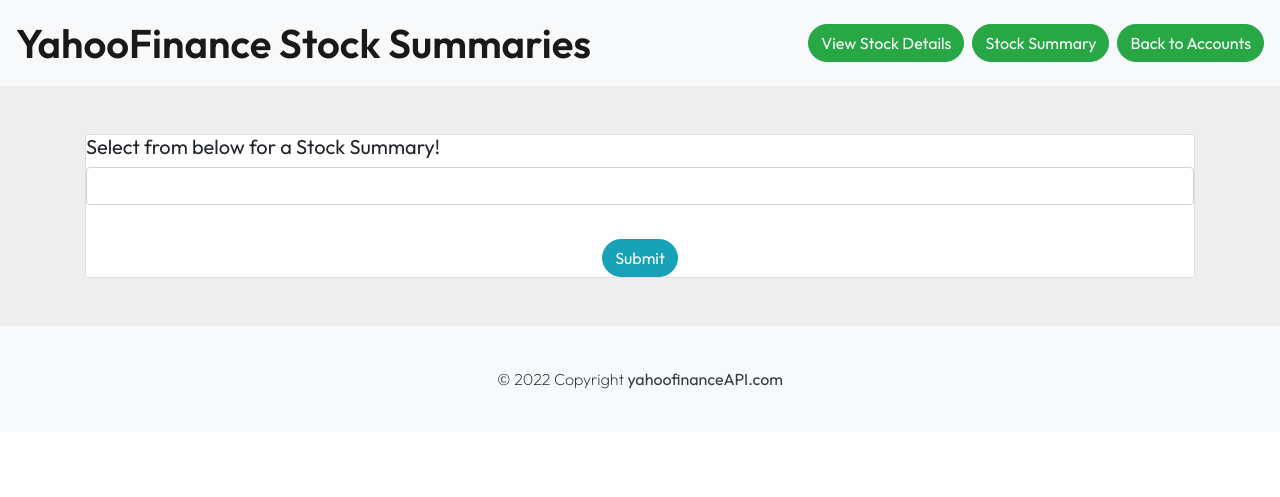
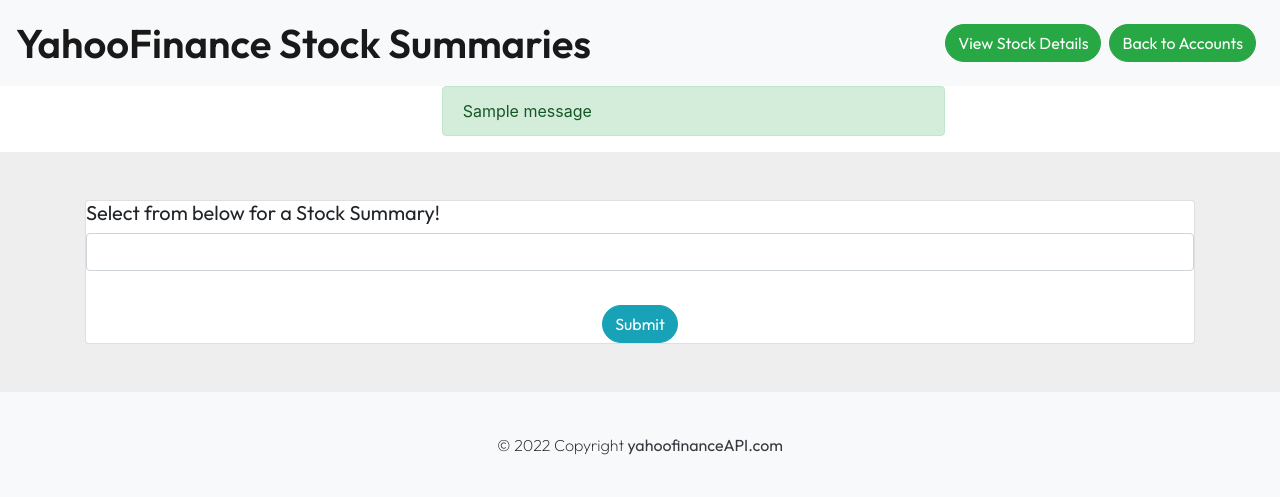
Before and after one commit to keeganA/COMP3211-Web-Services-Composition-Stock-Management-Application, a Flask app: template app/templates/stockDetails.html in a window 1280 px wide. Shown: the top 497 px of the page. Run offline with Flask 2, Linux system fonts and the light colour scheme; the template is opened without the code that fills it, so the values that code supplies are empty, except form fields; one stand-in notice (Sample message) is shown; form fields are guessed from the names that the template uses; some libraries are stand-ins or nearby versions.

Commit message:
Fixed AccountAPI Updates and created user Flash messages.

```diff
--- a/AccountAPI.py
+++ b/AccountAPI.py
@@ -32,8 +32,6 @@ class Account(Resource):
         args = account_parser.parse_args()
         values = list(args.values())
         # Abort execution if an account name that already exists is entered
-        if accountType in accounts:
-            abort(404, message="Account {} already exists".format(accountType))
         accounts[accountType] = values[1]
         return 'Account Successfully Added!', 201
 
--- a/app/templates/base3.html
+++ b/app/templates/base3.html
@@ -30,7 +30,7 @@
 <body>
 
     <nav class="navbar navbar-expand-sm navbar-light bg-light">
-        <a class="navbar-brand" id="thick" href="/">YahooFinance Stock Summaries</a>
+        <a class="navbar-brand" id="thick" href="/stockDetails">YahooFinance Stock Summaries</a>
         <button class="navbar-toggler" type="button" data-toggle="collapse" data-target="#navbarSupportedContent"
             aria-controls="navbarSupportedContent" aria-expanded="false" aria-label="Toggle navigation">
             <span class="navbar-toggler-icon"></span>
@@ -41,25 +41,36 @@
             <ul class="navbar-nav ml-auto">
                 <li class="nav-item">
                     <form class="form-inline" action="/stockDetails">
-                        <button class="btn btn-success rounded-pill" type="submit" value="Stock Details">View Stock
-                            Details</button>
+                        <button class="btn btn-success rounded-pill" type="submit" value="Stock Details">View Stock Details</button>
                     </form>
                 </li>
                 <li class="nav-item px-2">
-                    <form class="form-inline" action="/viewStockSummary">
-                        <button class="btn btn-success rounded-pill" type="submit" value="Stock Summary">Stock
-                            Summary</button>
-                    </form>
-                </li>
-                <li class="nav-item">
                     <form class="form-inline" action="/">
-                        <button class="btn btn-success rounded-pill" type="submit" value="Back to Accounts">Back to
-                            Accounts</button>
+                        <button class="btn btn-success rounded-pill" type="submit" value="Back to Accounts">Back to Accounts</button>
                     </form>
                 </li>
             </ul>
         </div>
     </nav>
+
+    <div class="container-fluid">
+        <div class="row">
+            <div class="col-4"></div>
+            <div class="col-5">
+                {% with messages = get_flashed_messages() %}
+                {% if messages %}
+                {% for message in messages %}
+                <div class="alert alert-success">
+                    {{ message }}
+                </div>
+                {% endfor %}
+                {% endif %}
+                {% endwith %}
+            </div>
+        </div>
+    </div>
+
+
 
     <div class="hero-body">
         {% block content %}
@@ -68,7 +79,7 @@
 
 </body>
 
-<!-- Copyright -->
+    <!-- Copyright -->
 <footer class="bg-light text-center text-lg-start">
     <div class="text-center p-3 card-text">
         © 2022 Copyright
--- a/app/views.py
+++ b/app/views.py
@@ -5,6 +5,7 @@ from .forms import *
 import os
 import requests, json
 import yfinance as yf
+from flask import Markup
 
 BASE = "http://127.0.0.1:"
 
@@ -100,8 +101,7 @@ def updateAccount():
     if request.method == 'POST':
         accountType = request.form.get('accountType')
         status = request.form.get('status')
-        removeAnAccount(accountType)
-        addAnAccount(accountType, status)
+        updateAnAccount(accountType, status)
         return redirect(url_for('viewAccounts'))
     return render_template('updateAccount.html', title='Update an Account', form=form)
 
@@ -120,7 +120,7 @@ def accountInfo():
     try:
         profile, profile_stocks, profile_stock_quantities = getInfoForAccount(account)
     except ValueError as e:
-        print('Oops this Account is Closed!')
+        flash(Markup('Oops this there is no profile information about this account! Click <a href="/addStock" class="alert-link">here</a> to add a stock to this profile'))
         return redirect(url_for('viewDetails'))
 
     return render_template('accountInfo.html', title='View More Details on an Account', profile=profile,
--- a/pip_installs.txt
+++ /dev/null
@@ -1,6 +0,0 @@
-Flask
-Flask-WTF
-Flask-RESTful
-yfinance
-Jinja2
-WTForms
--- /dev/null
+++ b/requirements.txt
@@ -0,0 +1,5 @@
+Flask==2.2.2
+Flask_WTF==1.0.1
+requests==2.28.1
+WTForms==3.0.1
+yfinance==0.1.87
```
Also changed, not shown: app/forms.py (+2 -9 lines), app/templates/base2.html (+21 -7 lines), app/templates/removeAccount.html (+10 -8 lines), app/templates/viewDetails.html (+10 -5 lines), 2 other files.
